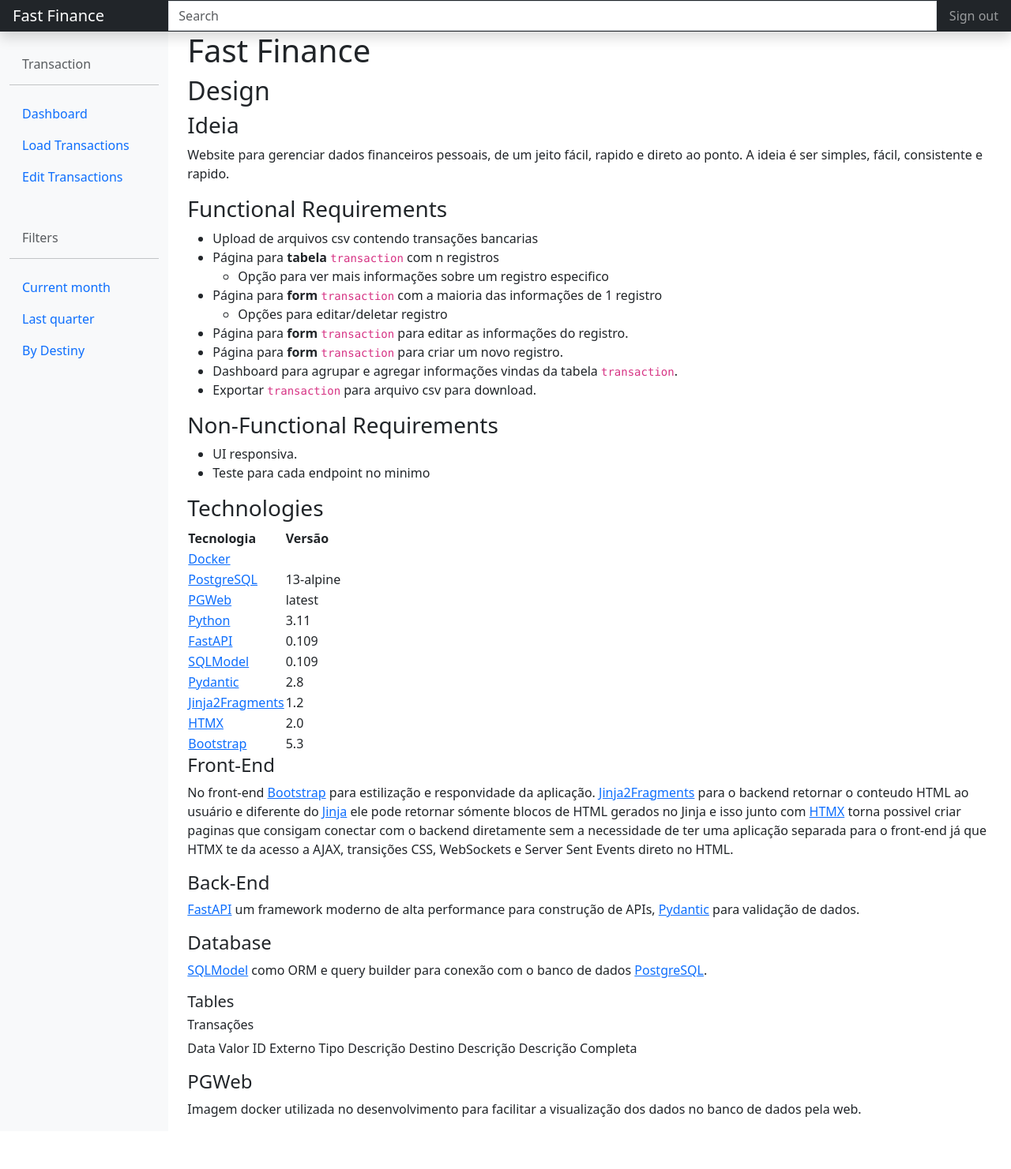
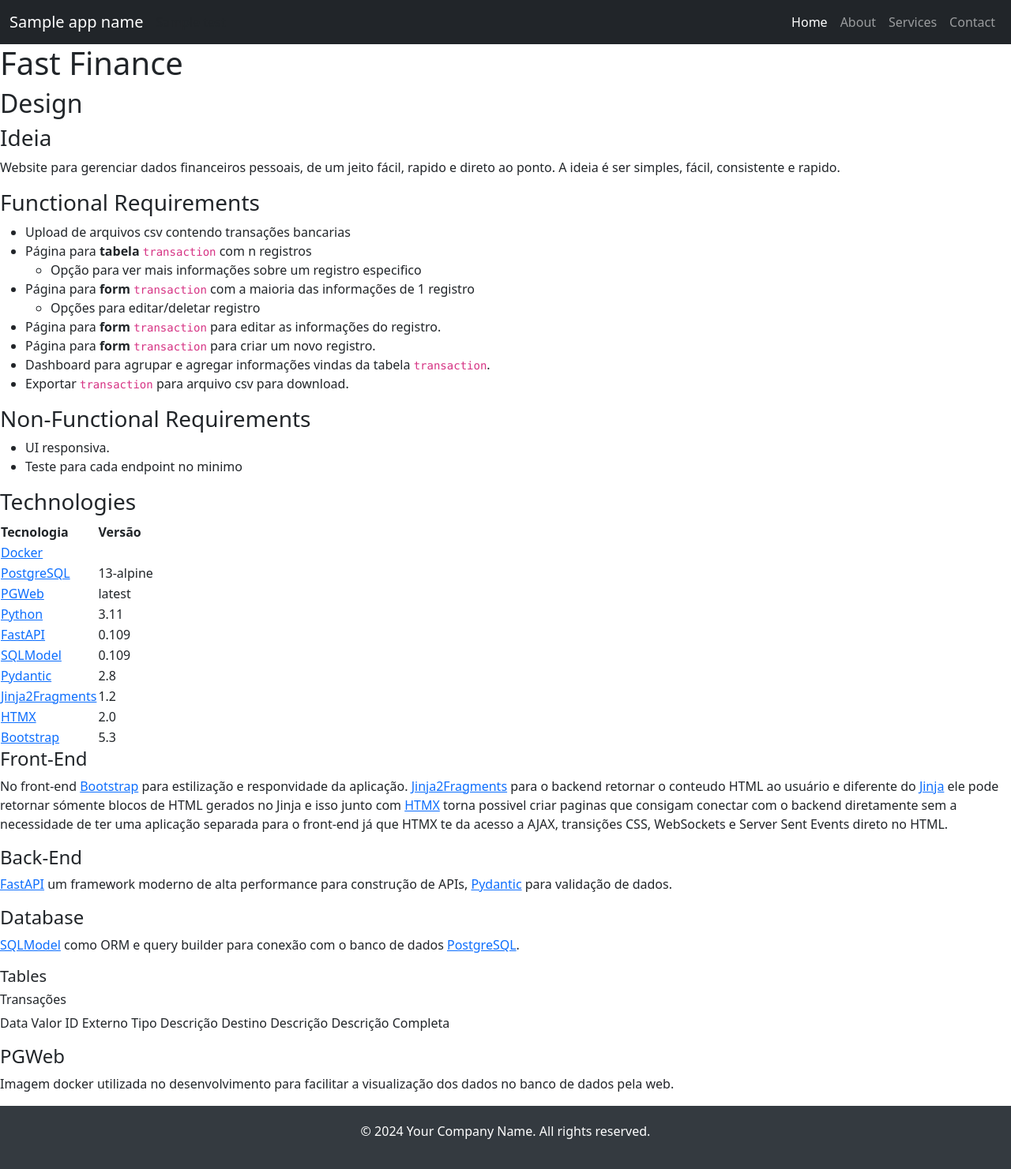
Before and after one commit to bhunao/documents-api, a Python web app: template web/templates/readme.html in a window 1280 px wide. Shown: the whole page at 79% size. Before the commit the page ends 1415 px from the top, so only its background shows below. Run offline with Jinja, Linux system fonts and the light colour scheme; the template is opened without the code that fills it: most values are stand-ins (such as "Sample title", 1, 10 or a date in 2020); some libraries are stand-ins or nearby versions.

Commit message:
change base template

```diff
--- a/web/app/core/utils.py
+++ b/web/app/core/utils.py
@@ -9,7 +9,7 @@
 from sqlmodel import select
 from pydantic.fields import FieldInfo
 from app.core.database import SQLModel
-from app.core.main import settings
+from app.core.config import settings
 
 from app.core.database import get_session
 
--- a/web/templates/base.html
+++ b/web/templates/base.html
@@ -11,94 +11,89 @@
         <link href="/static/index.css" rel="stylesheet">
         <link rel="stylesheet" href="https://cdn.jsdelivr.net/npm/bootstrap-icons@1.11.2/font/bootstrap-icons.min.css">
         <link rel="stylesheet" href="https://cdn.jsdelivr.net/npm/bootstrap-icons@1.11.2/font/bootstrap-icons.min.css">
+            <style>
+        body {
+            padding-top: 56px; /* Space for fixed navbar */
+        }
+        .hero {
+            height: 80vh;
+            background: #f8f9fa url('https://via.placeholder.com/1920x1080') no-repeat center center;
+            background-size: cover;
+            display: flex;
+            align-items: center;
+            justify-content: center;
+        }
+        .hero h1 {
+            color: #fff;
+            font-size: 4rem;
+            text-shadow: 2px 2px 4px rgba(0, 0, 0, 0.6);
+        }
+        footer {
+            background-color: #343a40;
+            color: #fff;
+            padding: 20px 0;
+            text-align: center;
+        }
+    </style>
     </head>
     <body>
 
-        <header class="navbar navbar-dark sticky-top bg-dark flex-md-nowrap p-0 shadow">
-            <a class="navbar-brand col-md-3 col-lg-2 me-0 px-3" href="#">Fast Finance</a>
-            <button class="navbar-toggler position-absolute d-md-none collapsed" type="button" data-bs-toggle="collapse" data-bs-target="#sidebarMenu" aria-controls="sidebarMenu" aria-expanded="false" aria-label="Toggle navigation">
+    <!-- Navbar -->
+    <nav class="navbar navbar-expand-lg navbar-dark bg-dark fixed-top">
+        <div class="container-fluid">
+            <a class="navbar-brand" href="#">{{ app_name }}</a>
+            <button class="navbar-toggler" type="button" data-bs-toggle="collapse" data-bs-target="#navbarNav" aria-controls="navbarNav" aria-expanded="false" aria-label="Toggle navigation">
                 <span class="navbar-toggler-icon"></span>
             </button>
-            <input class="form-control form-control-dark w-100 rounded-0" type="text" placeholder="Search" aria-label="Search">
-            <div class="navbar-nav">
-                <div class="nav-item text-nowrap">
-                    <a class="nav-link px-3" href="#">Sign out</a>
-                </div>
-            </div>
-        </header>
-
-        <div class="container-fluid">
-            <div class="row">
-                <nav id="sidebarMenu" class="col-md-3 col-lg-2 d-md-block bg-light sidebar collapse">
-                    <div class="position-sticky pt-3">
-                        <h6 class="sidebar-heading d-flex justify-content-between align-items-center px-3 mt-3 mb-1 text-muted">
-                            <span>Transaction</span>
-                            <a class="link-secondary" href="#" aria-label="Add a new report">
-                                <span data-feather="plus-circle"></span>
-                            </a>
-                        </h6>
-                        <hr/>
-                        <ul class="nav flex-column">
+            {{ test }}
+            <div class="collapse navbar-collapse" id="navbarNav">
+                <ul class="navbar-nav ms-auto">
                     <li class="nav-item">
-                                <a class="nav-link active" aria-current="page" href="/web/transactions/dashboard">
-                                    <span data-feather="home"></span>
-                                    Dashboard
-                                </a>
+                        <a class="nav-link active" aria-current="page" href="#">Home</a>
                     </li>
                     <li class="nav-item">
-                                <a class="nav-link" href="/web/transactions/upload">
-                                    <span data-feather="file"></span>
-                                    Load Transactions
-                                </a>
+                        <a class="nav-link" href="#">About</a>
                     </li>
                     <li class="nav-item">
-                                <a class="nav-link" href="#">
-                                    <span data-feather="shopping-cart"></span>
-                                    Edit Transactions
-                                </a>
-                            </li>
-                        </ul>
-
-
-                        <h6 class="sidebar-heading d-flex justify-content-between align-items-center px-3 mt-5 mb-1 text-muted">
-                            <span>Filters</span>
-                            <a class="link-secondary" href="#" aria-label="Add a new report">
-                                <span data-feather="plus-circle"></span>
-                            </a>
-                        </h6>
-                        <hr/>
-                        <ul class="nav flex-column mb-2">
-                            <li class="nav-item">
-                                <a class="nav-link" href="#">
-                                    <span data-feather="file-text"></span>
-                                    Current month
-                                </a>
+                        <a class="nav-link" href="#">Services</a>
                     </li>
                     <li class="nav-item">
-                                <a class="nav-link" href="#">
-                                    <span data-feather="file-text"></span>
-                                    Last quarter
-                                </a>
-                            </li>
-                            <li class="nav-item">
-                                <a class="nav-link" href="#">
-                                    <span data-feather="file-text"></span>
-                                    By Destiny
-                                </a>
+                        <a class="nav-link" href="#">Contact</a>
                     </li>
                 </ul>
             </div>
+        </div>
     </nav>
 
+                        {% block body %}
 
-                <main class="col-md-9 ms-sm-auto col-lg-10 px-md-4">
-                        {% block body %}
-                        <span class="display-5 text-center">not found :/</span>
-                        {% endblock %}
-                </main>
+    <!-- Hero Section -->
+    <div class="hero">
+        <h1>Welcome to Our Website</h1>
+    </div>
+
+    <!-- Main Content -->
+    <div class="container my-5">
+        <div class="row">
+            <div class="col-md-6">
+                <h2>About Us</h2>
+                <p>Lorem ipsum dolor sit amet, consectetur adipiscing elit. Integer nec odio. Praesent libero. Sed cursus ante dapibus diam.</p>
+            </div>
+            <div class="col-md-6">
+                <h2>Our Services</h2>
+                <p>Lorem ipsum dolor sit amet, consectetur adipiscing elit. Integer nec odio. Praesent libero. Sed cursus ante dapibus diam.</p>
+            </div>
         </div>
     </div>
 
+                        {% endblock %}
+
+    <!-- Footer -->
+    <footer>
+        <div class="container">
+            <p>&copy; 2024 Your Company Name. All rights reserved.</p>
+        </div>
+    </footer>
 
         <script src="/static/bootstrap.bundle.js"></script>
         <script>
```
Also changed, not shown: web/app/api/v1/base.py (+10 -3 lines), web/app/core/main.py (+6 -4 lines). Lines whose indentation alone changed are shown as unchanged.
